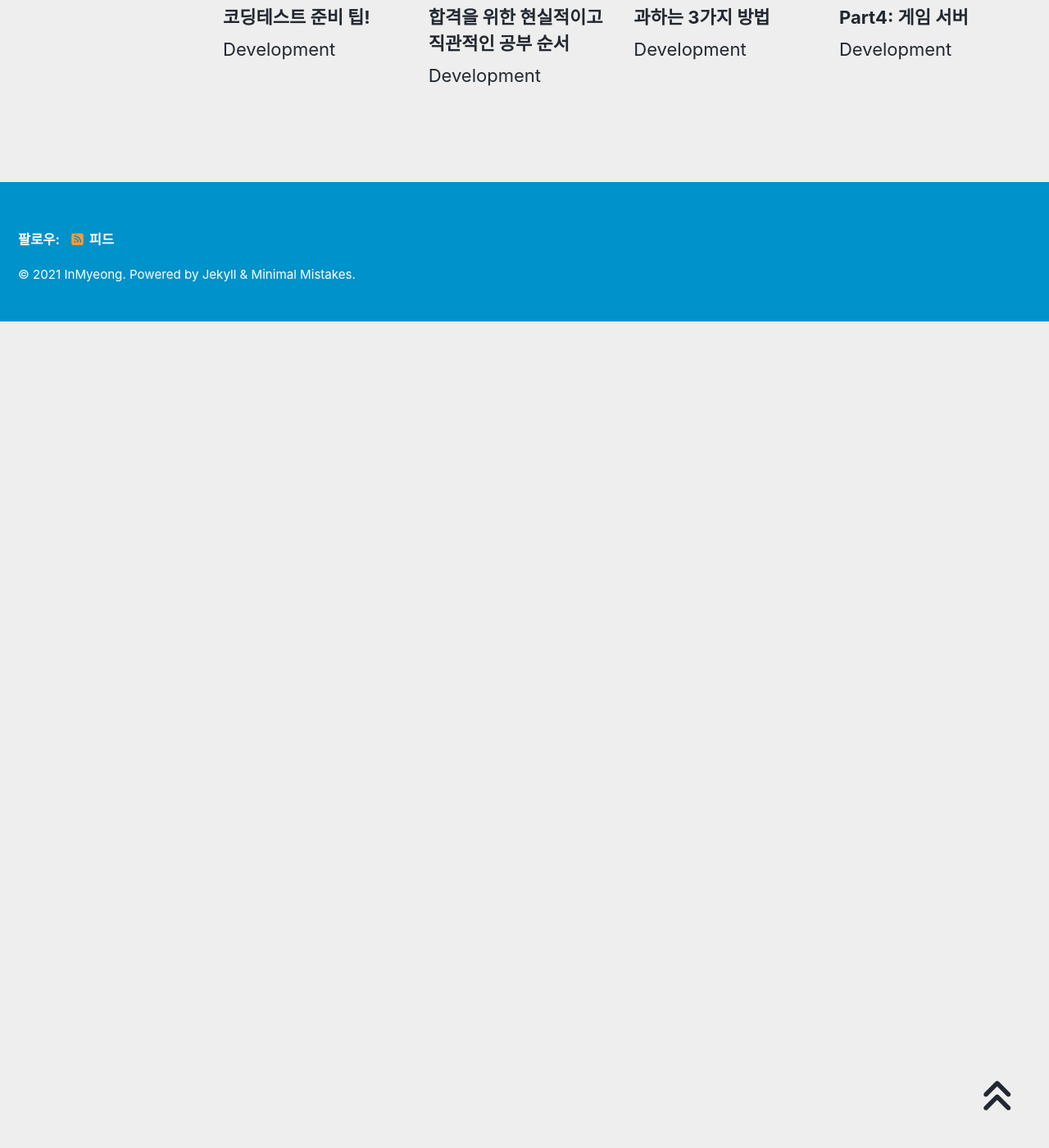
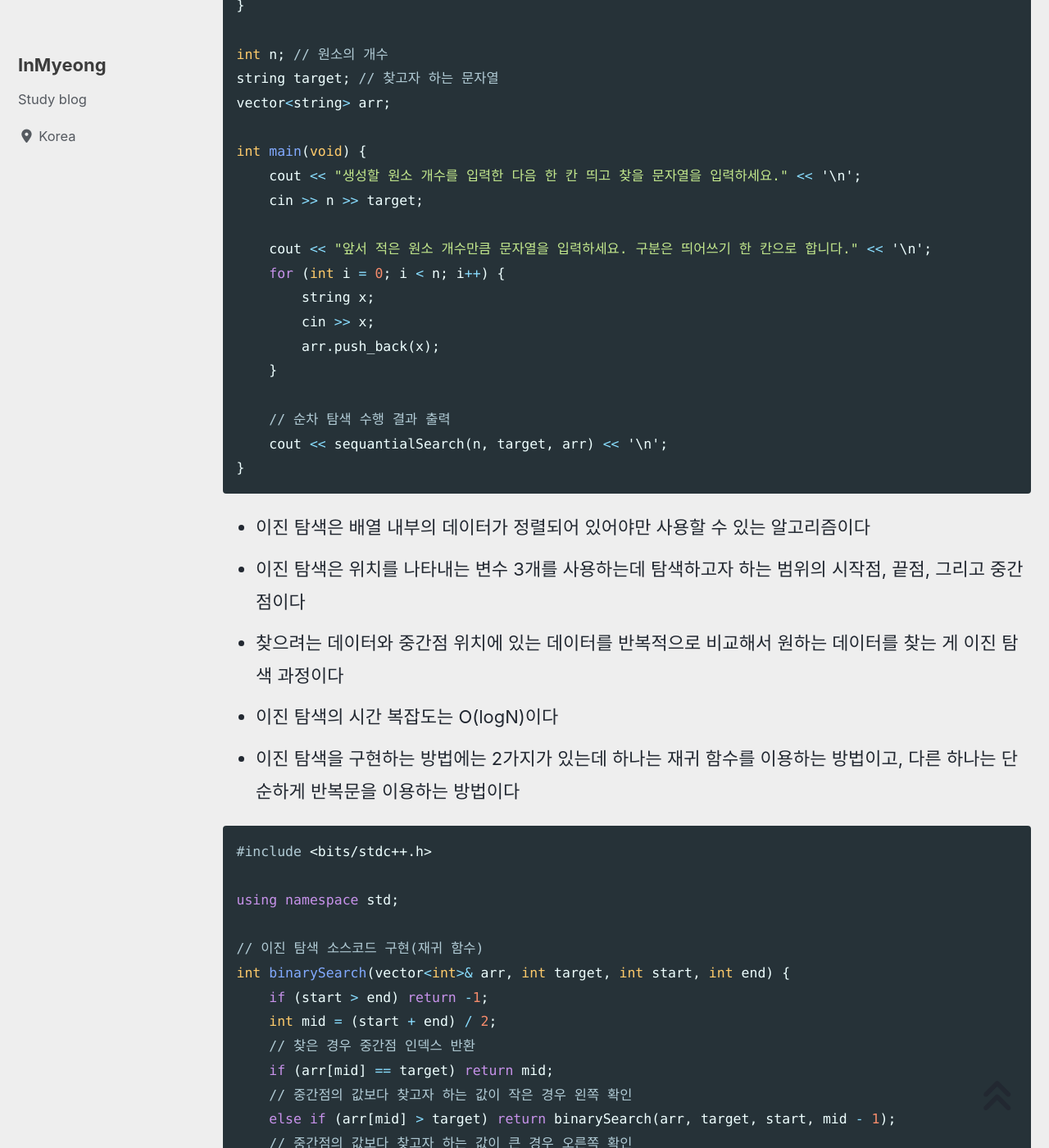
Before and after one commit to devMyeong/devMyeong.github.io, a Jekyll site: the page built from _posts/codingTest/2021-09-08-이코테.md, in a window 1280 px wide and 1400 px high, scrolled down 25190 px. Shown: the whole window at 82% size. Built offline with Jekyll 4.4.1, drawn with Linux system fonts in a browser that asks for light colours; cached includes are drawn as plain includes; nearby versions of some CDN libraries; some web fonts are replaced; comment, search, counter and statistics services are not loaded; before the commit the page ends 25582 px from its top, so only the background shows below that; some of the changed text lies outside the part shown.

Commit message:
update alg chapter 7

````diff
--- a/_posts/codingTest/2021-09-08-이코테.md
+++ b/_posts/codingTest/2021-09-08-이코테.md
@@ -755,4 +755,98 @@ int main(void) {
 
 <br>
 
+## Chapter 07 이진 탐색
+
+### 07-1 범위를 반씩 좁혀가는 탐색
+- 순차 탐색은 보통 정렬되지 않은 리스트에서 데이터를 찾아야 할 때 사용한다
+
+```cpp
+#include <bits/stdc++.h>
+
+using namespace std;
+
+// 순차 탐색 소스코드 구현
+int sequantialSearch(int n, string target, vector<string> arr) {
+    // 각 원소를 하나씩 확인하며
+    for (int i = 0; i < n; i++) {
+        // 현재의 원소가 찾고자 하는 원소와 동일한 경우
+        if (arr[i] == target) {
+            return i + 1; // 현재의 위치 반환 (인덱스는 0부터 시작하므로 1 더하기)
+        }
+    }
+    return -1; // 원소를 찾지 못한 경우 -1 반환
+}
+
+int n; // 원소의 개수
+string target; // 찾고자 하는 문자열
+vector<string> arr;
+
+int main(void) {
+    cout << "생성할 원소 개수를 입력한 다음 한 칸 띄고 찾을 문자열을 입력하세요." << '\n';
+    cin >> n >> target;
+
+    cout << "앞서 적은 원소 개수만큼 문자열을 입력하세요. 구분은 띄어쓰기 한 칸으로 합니다." << '\n';
+    for (int i = 0; i < n; i++) {
+        string x;
+        cin >> x;
+        arr.push_back(x);
+    }
+
+    // 순차 탐색 수행 결과 출력
+    cout << sequantialSearch(n, target, arr) << '\n';
+}
+```
+
+- 이진 탐색은 배열 내부의 데이터가 정렬되어 있어야만 사용할 수 있는 알고리즘이다
+- 이진 탐색은 위치를 나타내는 변수 3개를 사용하는데 탐색하고자 하는 범위의 시작점, 끝점, 그리고 중간점이다
+- 찾으려는 데이터와 중간점 위치에 있는 데이터를 반복적으로 비교해서 원하는 데이터를 찾는 게 이진 탐색 과정이다
+- 이진 탐색의 시간 복잡도는 O(logN)이다
+- 이진 탐색을 구현하는 방법에는 2가지가 있는데 하나는 재귀 함수를 이용하는 방법이고, 다른 하나는 단순하게 반복문을 이용하는 방법이다
+
+```cpp
+#include <bits/stdc++.h>
+
+using namespace std;
+
+// 이진 탐색 소스코드 구현(재귀 함수)
+int binarySearch(vector<int>& arr, int target, int start, int end) {
+    if (start > end) return -1;
+    int mid = (start + end) / 2;
+    // 찾은 경우 중간점 인덱스 반환
+    if (arr[mid] == target) return mid;
+    // 중간점의 값보다 찾고자 하는 값이 작은 경우 왼쪽 확인
+    else if (arr[mid] > target) return binarySearch(arr, target, start, mid - 1);
+    // 중간점의 값보다 찾고자 하는 값이 큰 경우 오른쪽 확인
+    else return binarySearch(arr, target, mid + 1, end);
+}
+
+int n, target;
+vector<int> arr;
+
+int main(void) {
+    // n(원소의 개수)와 target(찾고자 하는 값)을 입력받기
+    cin >> n >> target;
+    // 전체 원소 입력받기
+    for (int i = 0; i < n; i++) {
+        int x;
+        cin >> x;
+        arr.push_back(x);
+    }
+    // 이진 탐색 수행 결과 출력
+    int result = binarySearch(arr, target, 0, n - 1);
+    if (result == -1) {
+        cout << "원소가 존재하지 않습니다." << '\n';
+    }
+    else {
+        cout << result + 1 << '\n';
+    }
+}
+```
+
+- 이진 탐색은 코딩 테스트에서 단골로 나오는 문제이니 가급적 외우자
+- 이진 탐색의 원리는 다른 알고리즘에서도 폭넓게 적용되는 원리와 유사하기 때문에 매우 중요하다
+- 처리해야 할 데이터의 개수나 값이 1,000만 단위 이상으로 넘어가면 이진 탐색과 같이 O(logN)의 속도를 내야 하는 알고리즘을 떠올려야 문제를 풀 수 있는 경우가 많다는 점을 기억하자
+
+<br>
+
 [맨 위로 이동하기](#){: .btn .btn--primary }{: .align-right}
````
